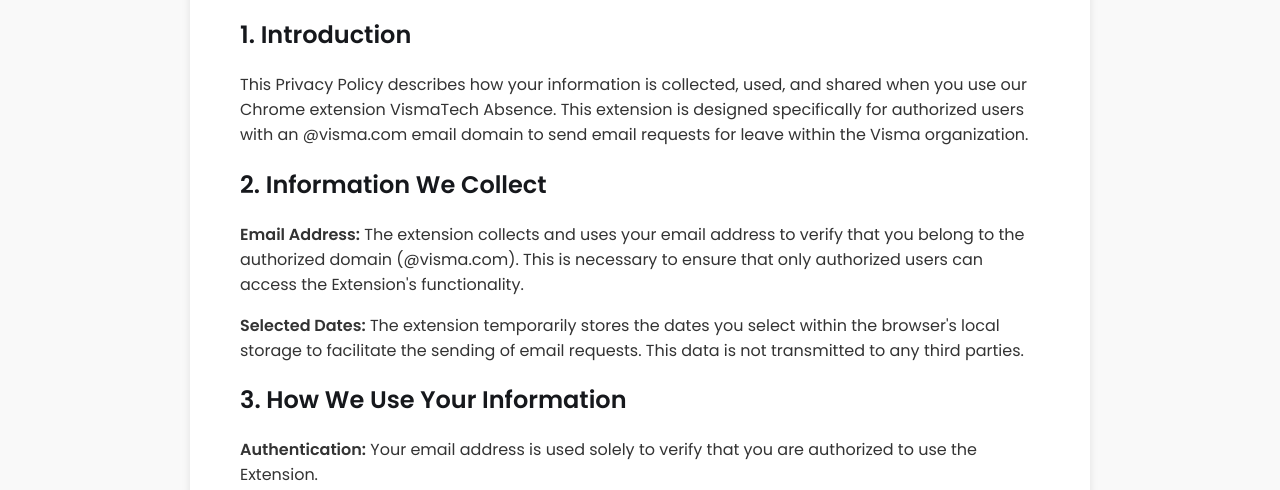
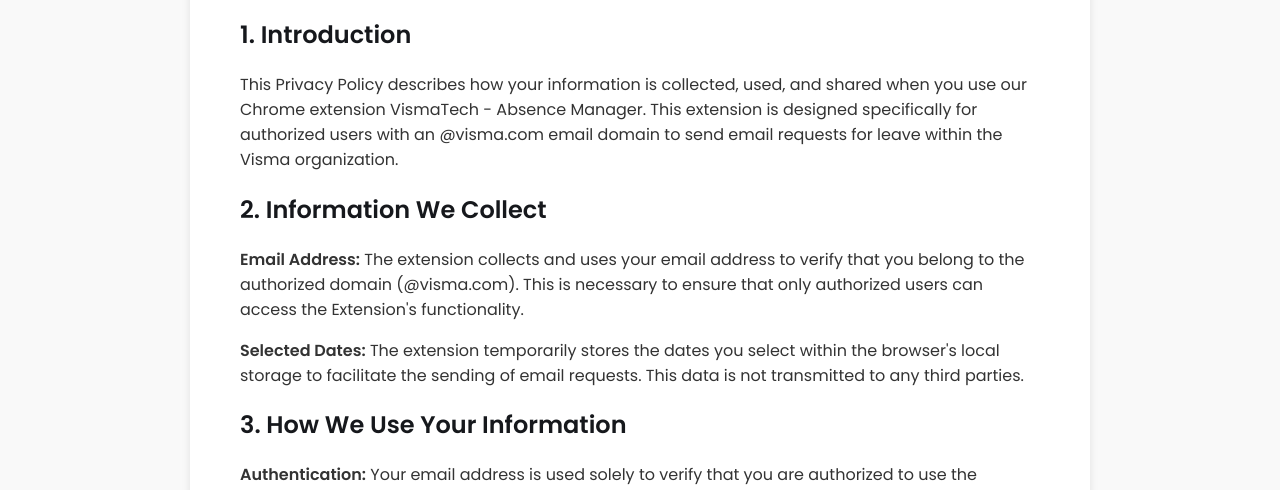
Before and after one commit to eimis1990/vismatech-absence.github.io, a browser extension: page privacy.html in a window 1280 px wide. Shown: the part 299-789 px from the top of the page. Drawn offline with Linux system fonts and the light colour scheme.

Commit message:
* Name update inside privacy policy and chrome tabs

```diff
--- a/privacy.html
+++ b/privacy.html
@@ -3,7 +3,7 @@
   <head>
     <meta charset="UTF-8" />
     <meta name="viewport" content="width=device-width, initial-scale=1.0" />
-    <title>Privacy Policy - VismaTech Absence</title>
+    <title>VismaTech - Absence Manager</title>
     <link
       href="https://fonts.googleapis.com/css2?family=Poppins:wght@400;500;600&display=swap"
       rel="stylesheet"
@@ -35,10 +35,10 @@
       <h2>1. Introduction</h2>
       <p>
         This Privacy Policy describes how your information is collected, used,
-        and shared when you use our Chrome extension VismaTech Absence. This
-        extension is designed specifically for authorized users with an
-        @visma.com email domain to send email requests for leave within the
-        Visma organization.
+        and shared when you use our Chrome extension VismaTech - Absence
+        Manager. This extension is designed specifically for authorized users
+        with an @visma.com email domain to send email requests for leave within
+        the Visma organization.
       </p>
 
       <h2>2. Information We Collect</h2>
```
Also changed, not shown: index.html (+1 -1 lines).
